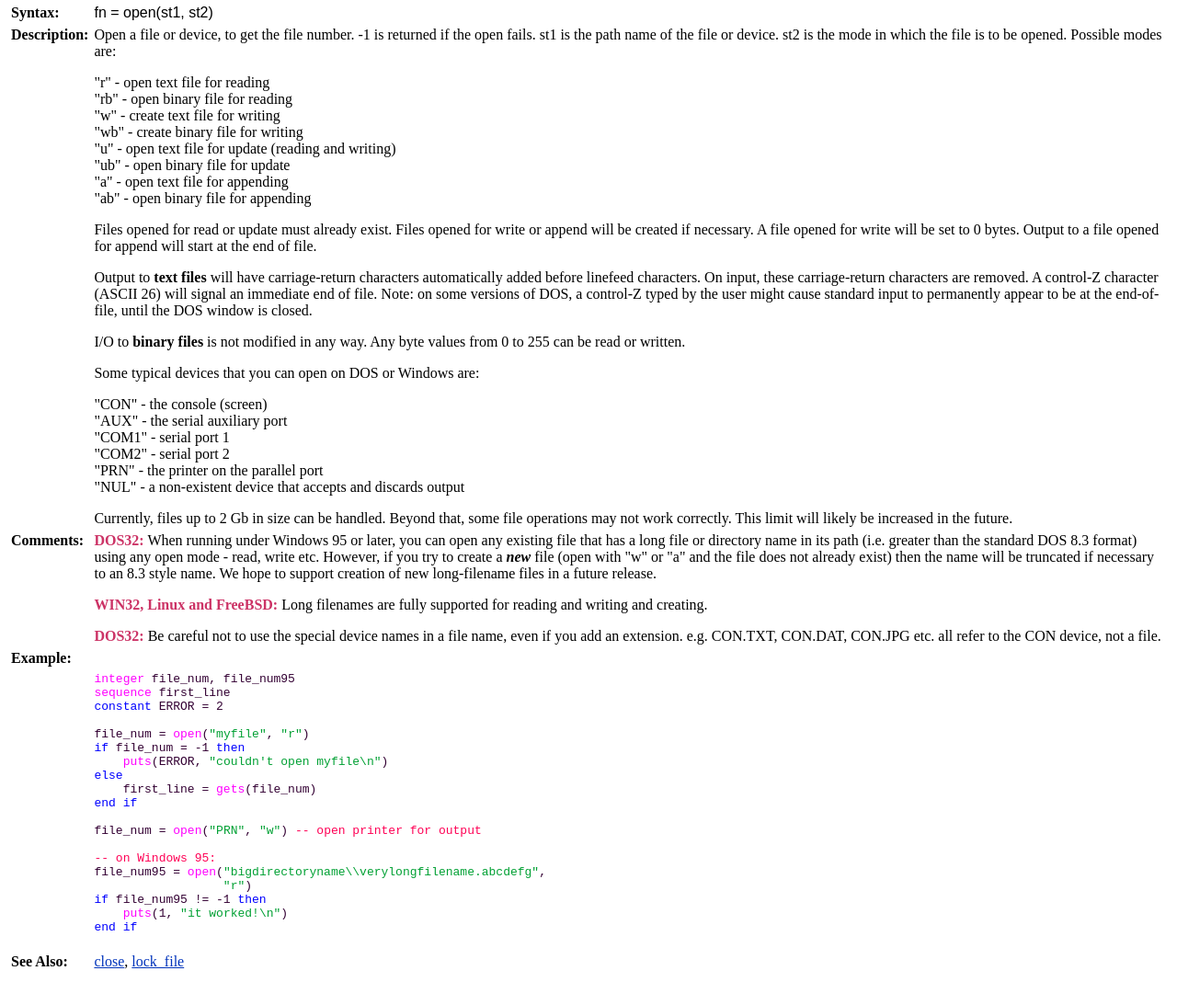
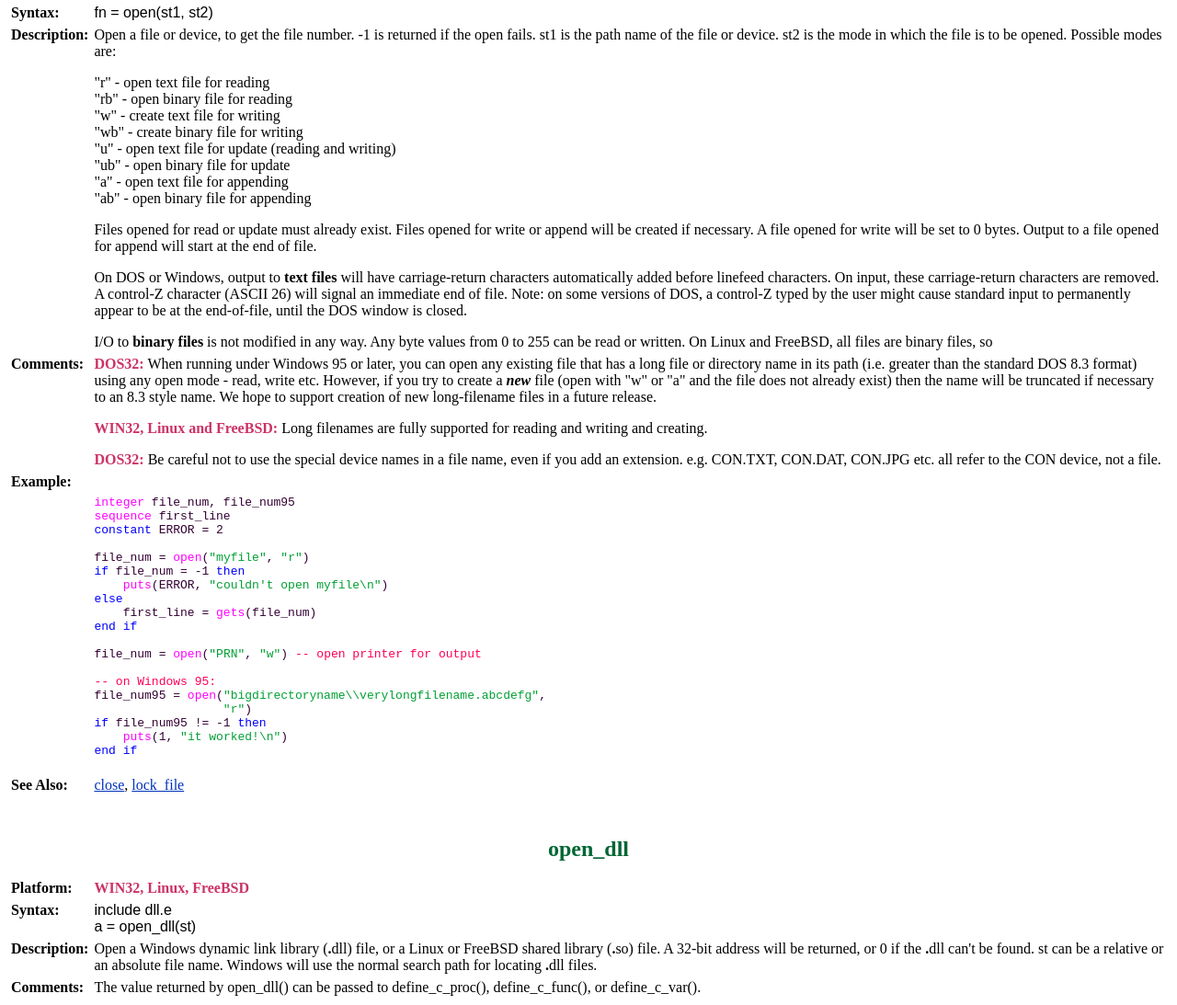
Before and after one commit to jcowgar/openeuphoria, a plain HTML site: page html/lib_h_o.htm in a window 1280 px wide. Shown: the part 6656-7749 px from the top of the page at 92% size. Drawn offline with Linux system fonts and the light colour scheme.

Commit message:
in open() documentation, clarified line-terminator handling for Linux/FreeBSD
--HG--
extra : convert_revision : svn%3A52ce87f7-99e8-7440-b109-e810650da9f1/trunk%40210

```diff
--- a/html/lib_h_o.htm
+++ b/html/lib_h_o.htm
@@ -1019,7 +1019,8 @@ Files opened for read or update must already exist. Files opened
  for write will be set to 0 bytes. Output to a file opened for
  append will start at the end of file.
 <P>
-Output to <b>text files</b> will have carriage-return characters
+On DOS or Windows, output to <b>text files</b> will have
+carriage-return characters
  automatically added before linefeed characters. On input, these
  carriage-return characters are removed. A control-Z character
  (ASCII 26) will signal an immediate end of file. Note: on some versions
@@ -1027,21 +1028,8 @@ Output to <b>text files</b> will have carriage-return characters
  to permanently appear to be at the end-of-file, until the DOS window is closed.
 <P>
 I/O to <b>binary files</b> is not modified in any way. Any byte values
- from 0 to 255 can be read or written.
-<P>
-Some typical devices that you can open on DOS or Windows are:
-<P>
- "CON" - the console (screen)<BR>
- "AUX" - the serial auxiliary port<BR>
- "COM1" - serial port 1<BR>
- "COM2" - serial port 2<BR>
- "PRN" - the printer on the parallel port<BR>
- "NUL" - a non-existent device that accepts and discards output<BR>
-<p>
-Currently, files up to 2 Gb in size can be handled. Beyond that,
-some file operations may not work correctly. This limit will likely
-be increased in the future.
-
+ from 0 to 255 can be read or written. On Linux and FreeBSD, all files
+ are binary files, so
 </td></tr>
 
 <tr><td valign=top><b>Comments:</b></td>
```
